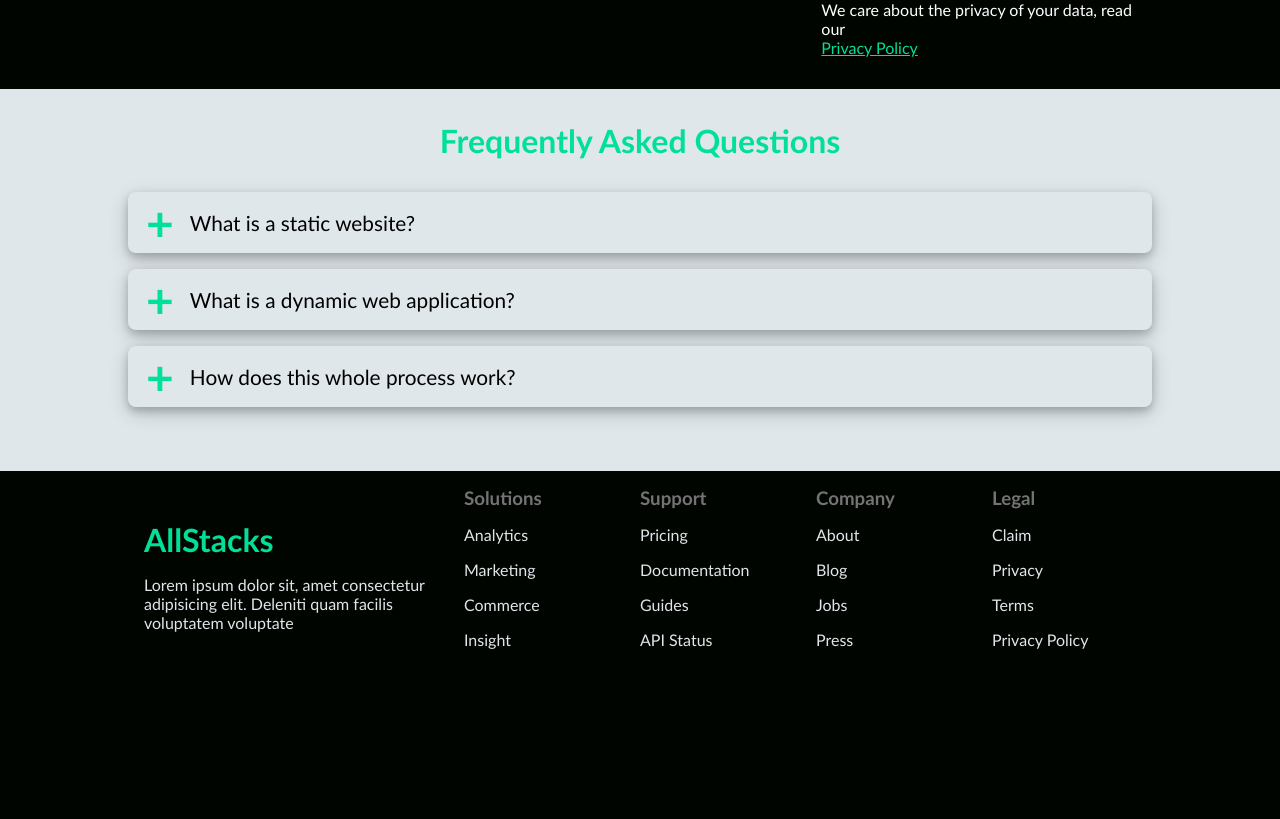
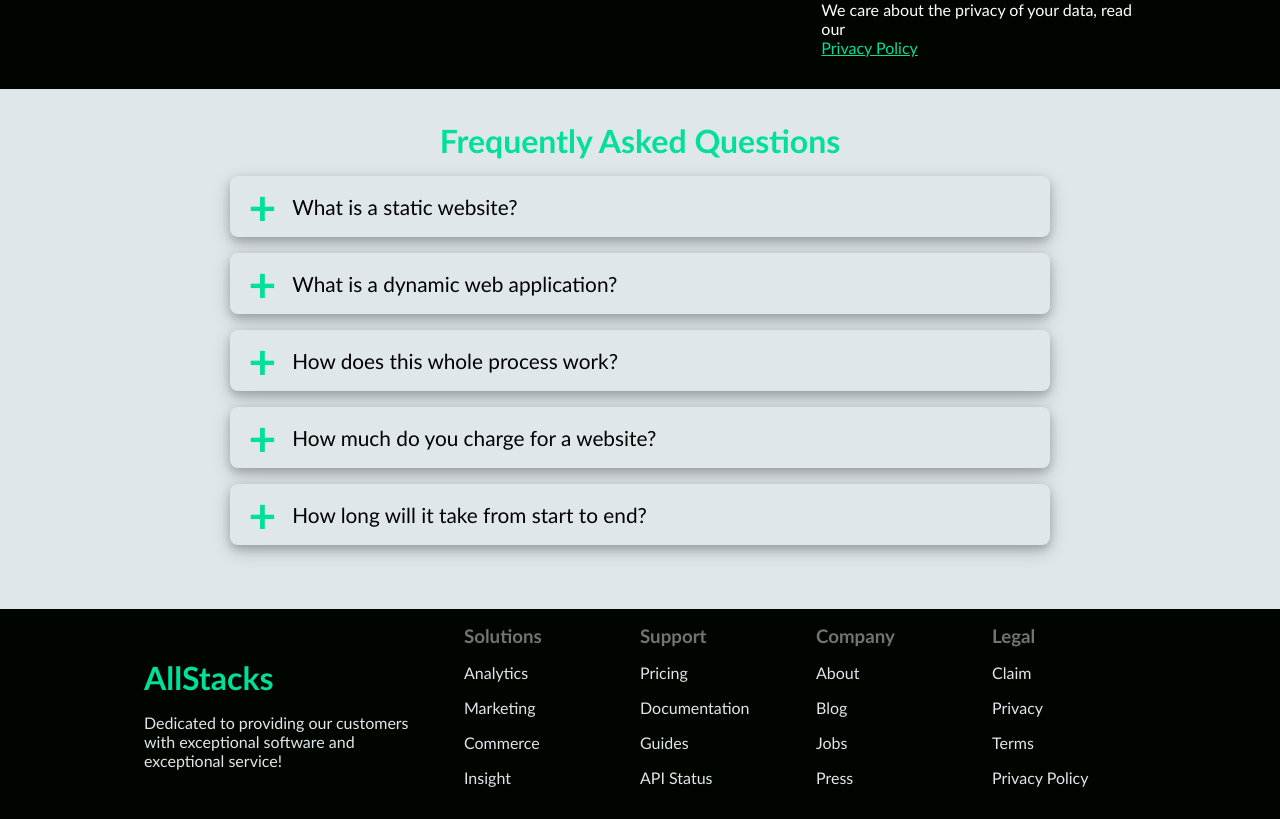
Before and after one commit to RowDev727/MySite, a React (Vite) app in the folder frontend/: page / in a window 1280 px wide. Shown: the part 1276-2095 px from the top of the page. Before the commit the page ends 1957 px from the top, so only its background shows below. Built offline with nearby package versions, Linux system fonts and the light colour scheme.

Commit message:
Changed FAQ info

```diff
--- a/frontend/src/components/faqSection/FaqSection.module.css
+++ b/frontend/src/components/faqSection/FaqSection.module.css
@@ -12,6 +12,7 @@
     color: red;
 }
 
+
 .faqSectionContainer > * {
-    margin-top: 1rem;
+    margin: 1rem 10% 0 10%;
 }
--- a/frontend/src/components/footer/Footer.jsx
+++ b/frontend/src/components/footer/Footer.jsx
@@ -6,7 +6,7 @@ const Footer = () => {
       <div className={`${styles.footerSection} container`}>
         <div className={`${styles.col}`}>
           <h1 className={`${styles.title}`}>AllStacks</h1>
-          <p className={`${styles.text}`}>Lorem ipsum dolor sit, amet consectetur adipisicing elit. Deleniti quam facilis voluptatem voluptate</p>
+          <p className={`${styles.text}`}>Dedicated to providing our customers with exceptional software and exceptional service!</p>
         </div>
         <div className={`${styles.col}`}>
           <h3>Solutions</h3>
--- a/frontend/src/components/footer/Footer.module.css
+++ b/frontend/src/components/footer/Footer.module.css
@@ -27,3 +27,11 @@
 .col a {
     text-decoration: none;
 }
+
+.col a:hover {
+    color: var(--color-primary-green);
+}
+
+.col .text {
+    padding-right: 1rem;
+}
--- a/frontend/src/data/faqInfo.js
+++ b/frontend/src/data/faqInfo.js
@@ -11,4 +11,12 @@ export const faqInfo = [
         question: "How does this whole process work?",
         answer: "TODO"
     },
+    {
+        question: "How much do you charge for a website?",
+        answer: "TODO"
+    },
+    {
+        question: "How long will it take from start to end?",
+        answer: "TODO"
+    },
 ]
```
